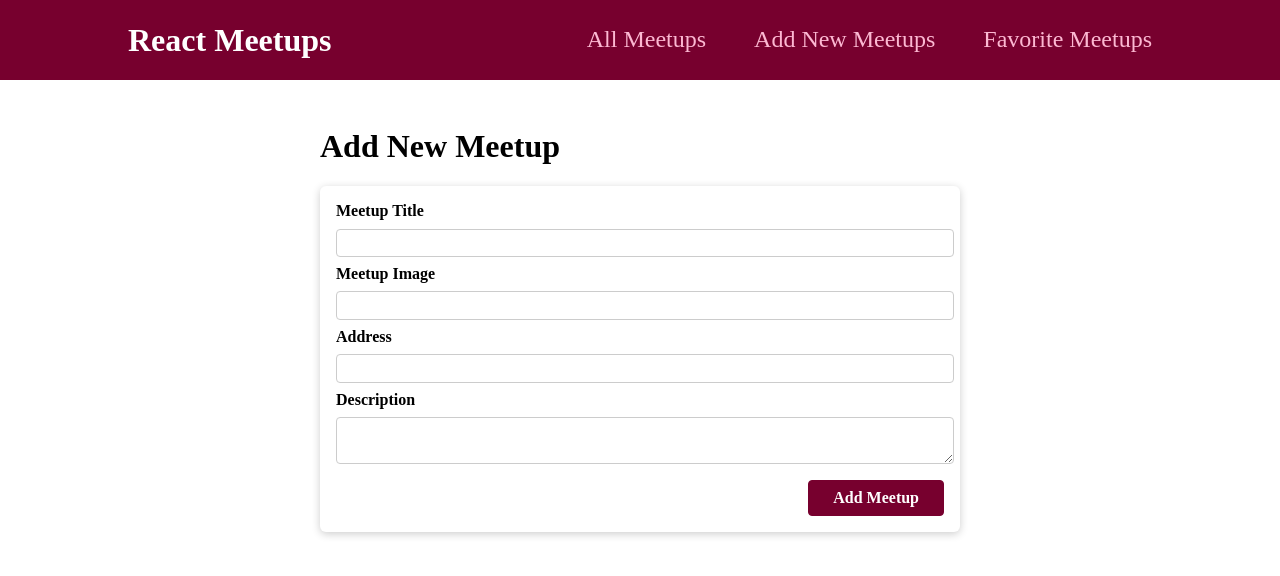
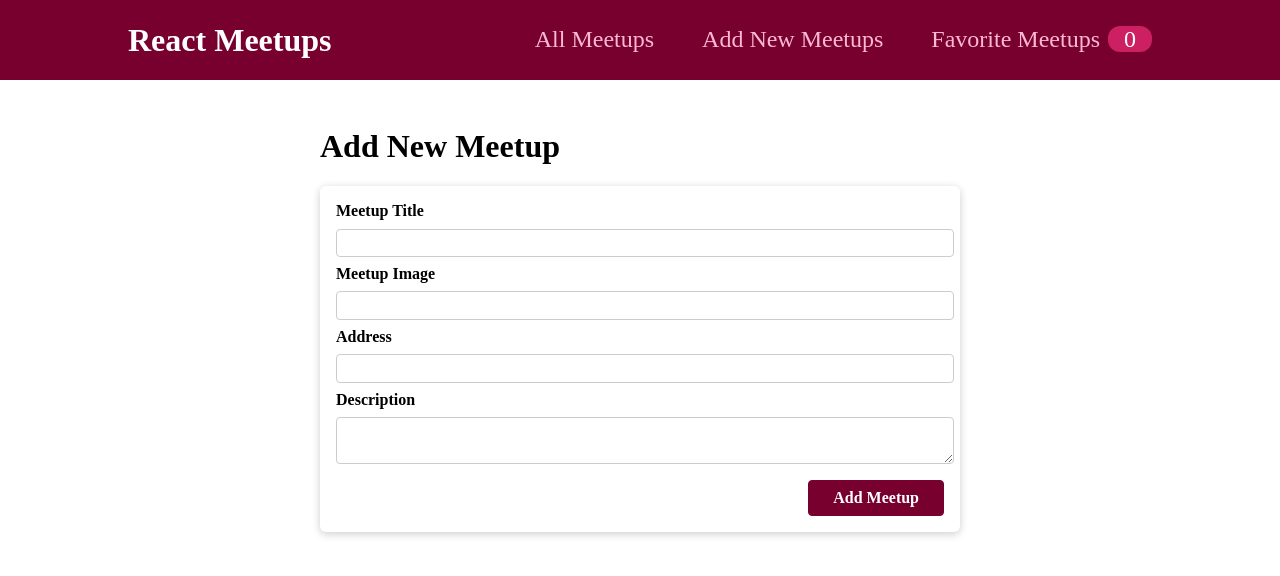
Before and after one commit to Taraskiiin/meetup-app, a React (Create React App) app: page /new-meetup in a window 1280 px wide. Shown: the top 576 px of the page. Built offline with nearby package versions, Linux system fonts and the light colour scheme.

Commit message:
feat: (UI-header):  added badge with count of favorites

```diff
--- a/src/components/layout/MainNavigation.js
+++ b/src/components/layout/MainNavigation.js
@@ -1,9 +1,12 @@
-import React from 'react';
+import React, { useContext } from 'react';
 import { NavLink } from 'react-router-dom';
 
+import FavoritesContext from '../../store/favoriteContext';
 import styles from '../../styles/components/layout/MainNavigation.module.css';
 
 function MainNavigation() {
+	const favoritesCtx = useContext(FavoritesContext);
+
 	return (
 		<header className={styles.header}>
 			<div className={styles.logo}>React Meetups</div>
@@ -16,7 +19,12 @@ function MainNavigation() {
 						<NavLink to='/new-meetup'>Add New Meetups</NavLink>
 					</li>
 					<li>
-						<NavLink to='/favorite'>Favorite Meetups</NavLink>
+						<NavLink to='/favorite'>
+							Favorite Meetups
+							<span className={styles.badge}>
+								{favoritesCtx.totalFavorites}
+							</span>
+						</NavLink>
 					</li>
 				</ul>
 			</nav>
```
